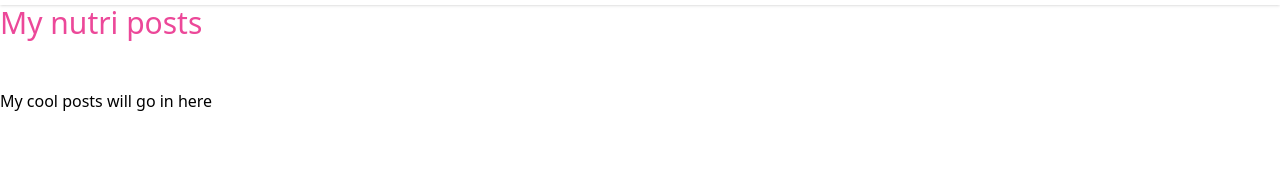
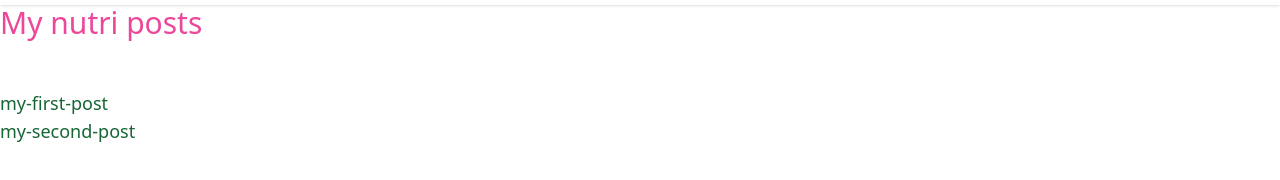
Before and after one commit to anggifit/gatsbyProject, a Gatsby site: page /blog in a window 1280 px wide. Shown: the part 50-230 px from the top of the page. Built offline with nearby package versions, Linux system fonts and the light colour scheme; Gatsby itself is replaced by a stand-in of ours.

Commit message:
Finished Gatsby Tutorial Part 4

```diff
--- a/src/pages/blog.js
+++ b/src/pages/blog.js
@@ -1,13 +1,17 @@
 import * as React from "react";
-import { graphql } from 'gatsby'
+import { graphql } from "gatsby";
 import Layout from "../components/layout";
-import Seo from '../components/seo'
+import Seo from "../components/seo";
 
-const Blog = () => {
+const Blog = ({ data }) => {
   return (
     <Layout pageTitle="My nutri posts">
       <section className="relative pt-12 bg-blueGray-50">
-      <p>My cool posts will go in here</p>
+        <ul className='text-lg text-green-800'>
+          {data.allFile.nodes.map((node) => (
+            <li key={node.name}>{node.name}</li>
+          ))}
+        </ul>
       </section>
     </Layout>
   );
@@ -15,14 +19,14 @@
 
 export const query = graphql`
   query {
-    allFile {
+    allFile (filter: {sourceInstanceName: {eq: "blog"}}){
       nodes {
         name
       }
     }
   }
-`
+`;
 
-export const Head = () => <Seo title="My nutri posts" />
+export const Head = () => <Seo title="My nutri posts" />;
 
 export default Blog;
```
Also changed, not shown: blog/my-first-post.mdx (+9 -0 lines), blog/my-second-post.mdx (added).
